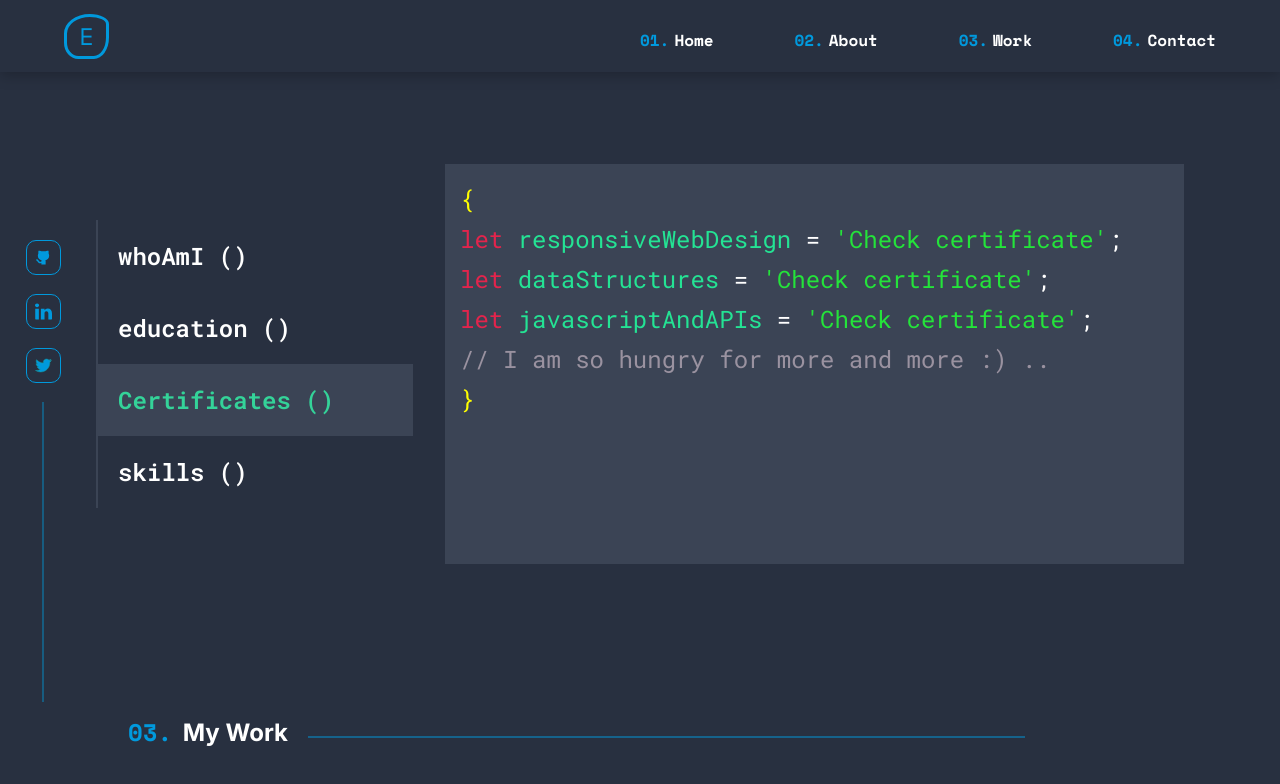
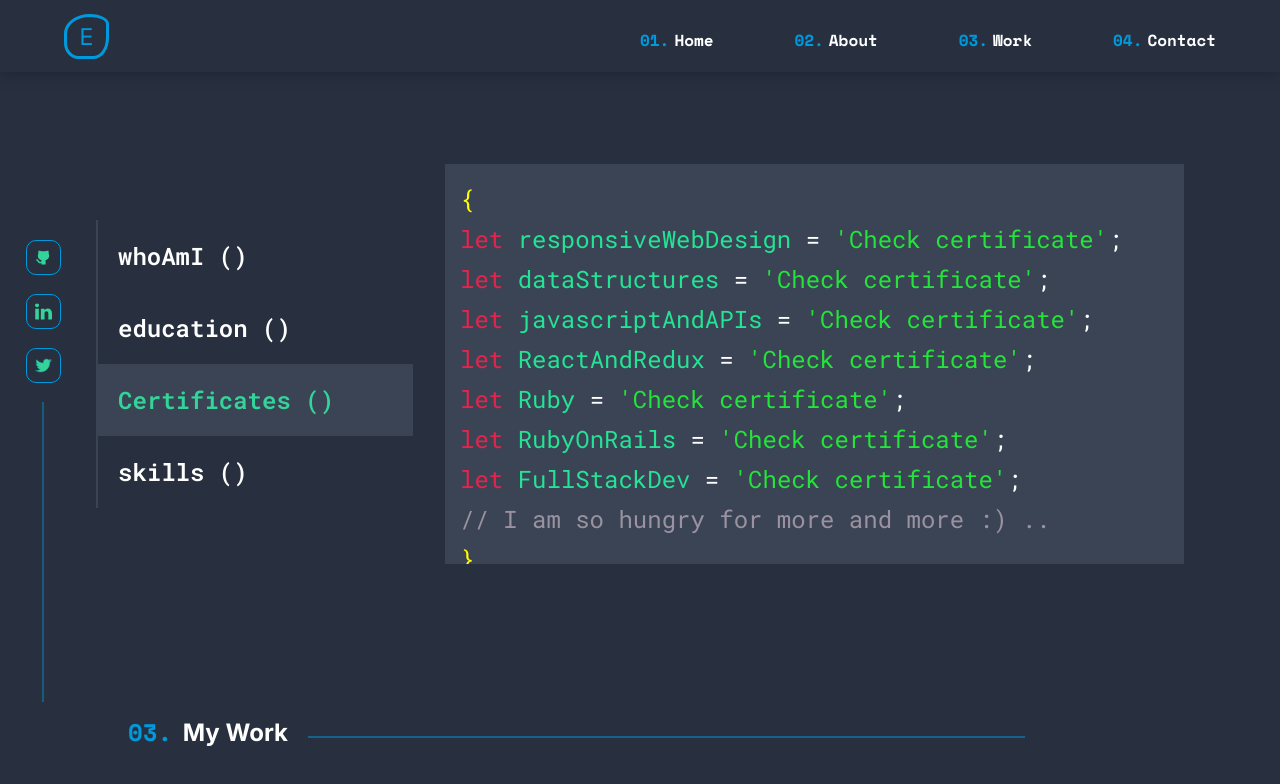
Before and after one commit to otmaneechchafyky/Portfolio, a website: page index.html in a window 1280 px wide. Both pictures are taken after a click on the item "Certificates ()". Shown: the part 650-1434 px from the top of the page. Drawn offline with nearby package versions, Linux system fonts and the light colour scheme.

Commit message:
Update Html file

```diff
--- a/index.html
+++ b/index.html
@@ -53,7 +53,7 @@
               x="0"
               y="0"
               xml:space="preserve"
-              fill="#0099dd"
+              fill="rgb(52 211 153)"
             >
               <g id="SVGRepo_bgCarrier" stroke-width="0" />
 
@@ -76,11 +76,11 @@
             </svg>
           </a>
           <a
-            href="https://www.linkedin.com/in/otmane-echchafyky-125801248/"
+            href="https://www.linkedin.com/in/otmane-echchafyky/"
             target="_blank"
           >
             <svg
-              fill="#0099dd"
+              fill="rgb(52 211 153)"
               version="1.1"
               xmlns="http://www.w3.org/2000/svg"
               xmlns:xlink="http://www.w3.org/1999/xlink"
@@ -108,7 +108,7 @@
           </a>
           <a href="https://twitter.com/EchchafykyO" target="_blank">
             <svg
-              fill="#0099dd"
+              fill="rgb(52 211 153)"
               width="35px"
               height="35px"
               viewBox="0 0 32 32"
@@ -134,7 +134,7 @@
           </a>
           <div class="vertical-line"></div>
         </div>
-        <a href="./Assets/oech.6c58303d.pdf" target="_blank"
+        <a href="./Assets/Otmane_Echchafyky_Resume.pdf" target="_blank"
           ><button type="button" class="btn">Check My Resume</button></a
         >
       </div>
@@ -203,7 +203,7 @@
             <span class="variable">this</span>.<span class="identifiant"
               >onload</span
             >
-            = <span class="content-string">'master'</span>;<br />
+            = <span class="content-string">'Microverse'</span>;<br />
             <span class="acolade">}</span>
           </p>
 
@@ -228,6 +228,38 @@
             <span class="identifiant">javascriptAndAPIs</span> =
             <a
               href="https://www.credential.net/656e7370-8fc6-4b85-932c-5621fefae651#gs.z3dfii"
+              class="content-string"
+              >'Check certificate'</a
+            >;<br />
+
+            <span class="variable">let</span>
+            <span class="identifiant">ReactAndRedux</span> =
+            <a
+              href="https://www.credential.net/bda352fa-b518-4e21-8909-c1c9f728dfa1#gs.01v64a"
+              class="content-string"
+              >'Check certificate'</a
+            >;<br />
+
+            <span class="variable">let</span>
+            <span class="identifiant">Ruby</span> =
+            <a
+              href="https://www.credential.net/3b24ebb4-a125-4346-927c-0fdb30717627#gs.01v9h0"
+              class="content-string"
+              >'Check certificate'</a
+            >;<br />
+
+            <span class="variable">let</span>
+            <span class="identifiant">RubyOnRails</span> =
+            <a
+              href="https://www.credential.net/a340dc63-798c-4546-9970-f312053bf7e6#gs.01vb6m"
+              class="content-string"
+              >'Check certificate'</a
+            >;<br />
+
+            <span class="variable">let</span>
+            <span class="identifiant">FullStackDev</span> =
+            <a
+              href="https://www.credential.net/1d3c35e1-e7d5-408c-893b-99a7fba4b158#gs.01vcgm"
               class="content-string"
               >'Check certificate'</a
             >;<br />
```
